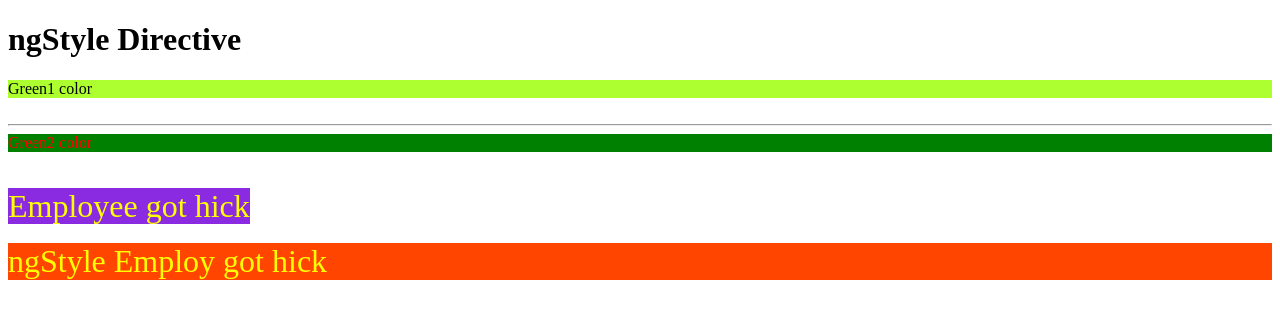
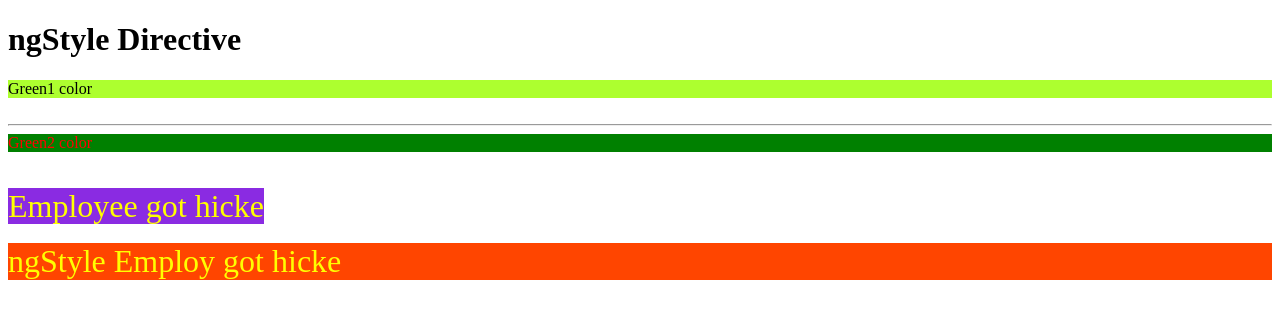
Before and after one commit to Ishika164-barik/angular-basics, an Angular app: page / in a window 1280 px wide. Shown: the top 330 px of the page. Built offline with nearby package versions, Linux system fonts and the light colour scheme.

Commit message:
Update app.html

```diff
--- a/src/app/app.html
+++ b/src/app/app.html
@@ -4,9 +4,9 @@
 <hr>
 <div [ngStyle]="{'background-color': divBGColor, 'color': divColor}">Green2 color</div>
 <br><br>
-<span class="success">Employee got hick</span>
+<span class="success">Employee got hicke</span>
 <br><br>
-<!-- <div [ngClass]="divClassSuccess">ngStyle Employ got hick</div> -->
-  <div [ngClass]="isSuccess == true ? divClassSuccess : divClassFailuer "> ngStyle Employ got hick</div>
+<!-- <div [ngClass]="divClassSuccess">ngStyle Employ got hicke</div> -->
+  <div [ngClass]="isSuccess == true ? divClassSuccess : divClassFailuer "> ngStyle Employ got hicke</div>
   <br><br>
   <h1 *ngIf="isStudentPass== 'pass'">I am pass</h1> /we can hide it by using ngIf but we can not remove it from dom just like display:none
```
